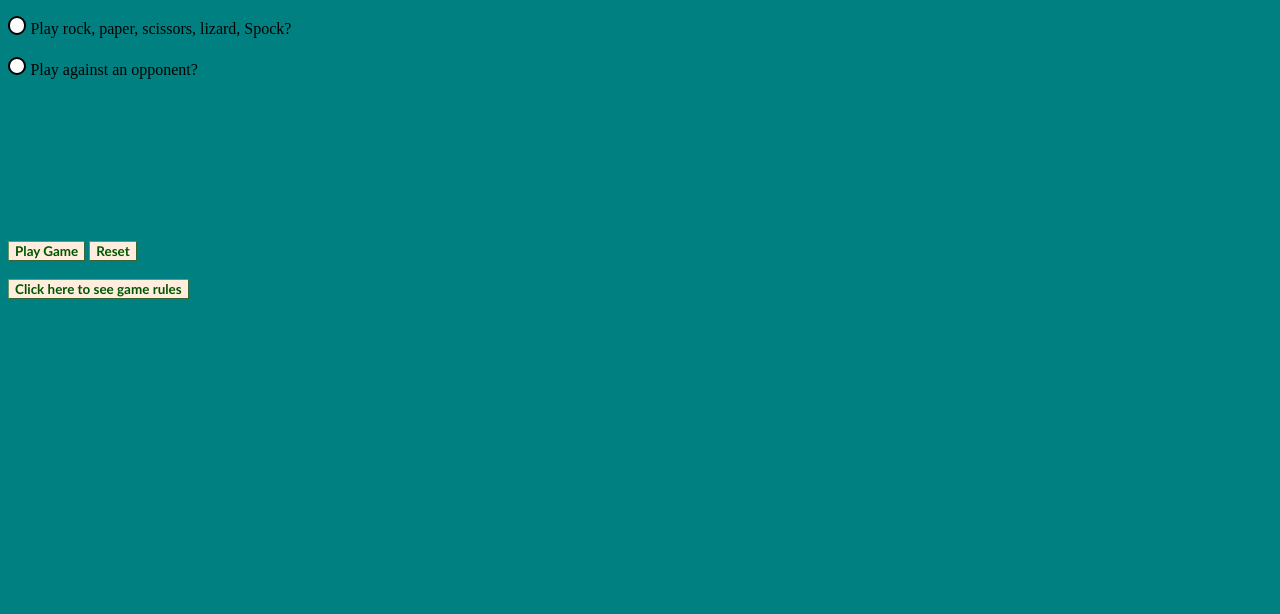
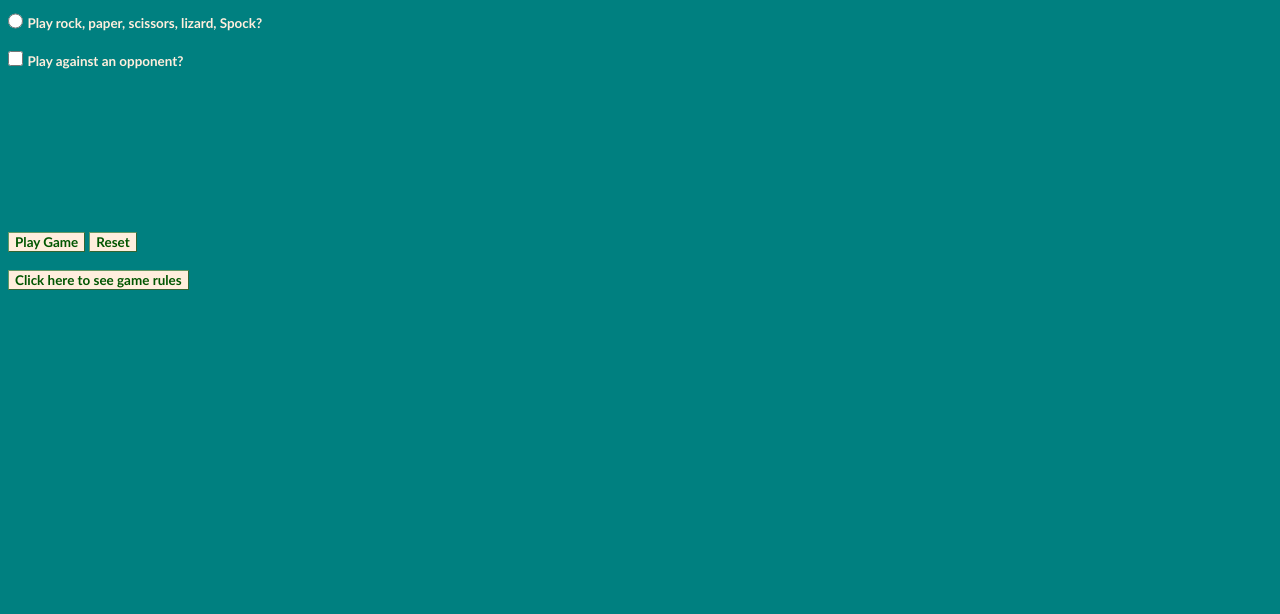
Before and after one commit to comp426-2023-spring/e02-salfra987, a website: page public/index.html in a window 1280 px wide. Shown: the part 186-800 px from the top of the page. Drawn offline with nearby package versions, Linux system fonts and the light colour scheme.

Commit message:
Formatting on the page is done

```diff
--- a/public/styles.css
+++ b/public/styles.css
@@ -21,16 +21,19 @@ button[type="button"] {
 }
 
 input[type="radio"], input[type="checkbox"]{
-      appearance: none;
-  background-color: #fff;
+      appearance: auto;
+  background-color: #008080;
   margin: 0;
-  font: inherit;
-  color: currentColor;
+  font: bold 84% 'trebuchet ms',helvetica,sans-serif;
+  color: #050;
   width: 1.15em;
   height: 1.15em;
-  border: 0.15em solid currentColor;
-  border-radius: 50%;
+  border:1px solid;
+    border-color: #696 #363 #363 #696;
 }
 
+label {
+font: bold 84% 'trebuchet ms',helvetica,sans-serif;
+color: #fed;
 p {
 }
```
